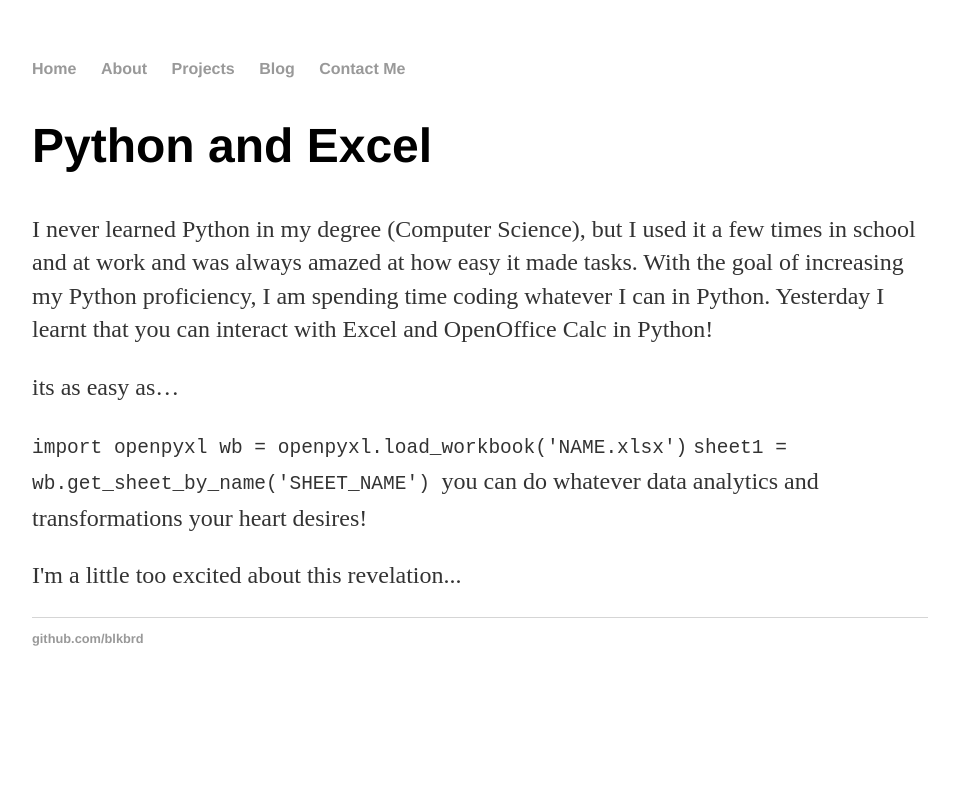
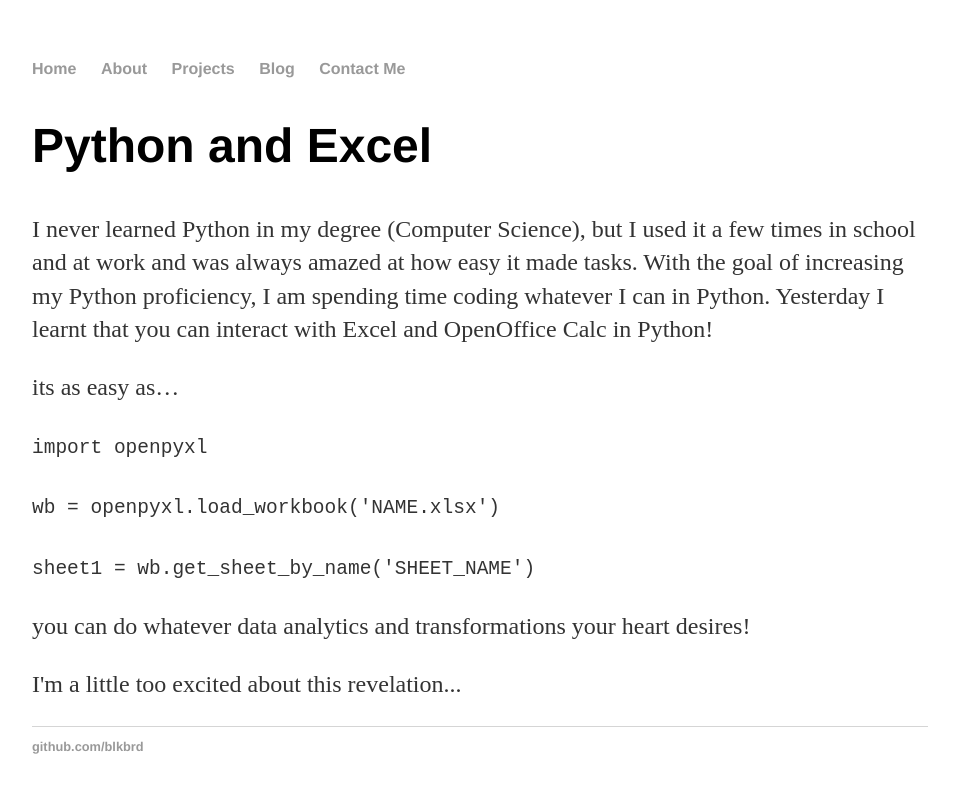
Before and after one commit to blkbrd/blkbrd.github.io, a Jekyll site: the page built from _posts/2017-11-25-Python-and-Excel.md, in a window 1280 px wide. Shown: the top 793 px of the page, without its empty margins (160-1119 px from the left). Built offline with Jekyll 4.4.1, drawn with Linux system fonts in a browser that asks for light colours.

Commit message:
i dont even...

```diff
--- a/_posts/2017-11-25-Python-and-Excel.md
+++ b/_posts/2017-11-25-Python-and-Excel.md
@@ -11,11 +11,13 @@ time coding whatever I can in Python. Yesterday I learnt that you can interact w
 its as easy as...
 <p>
   <code> import openpyxl </code>
-
+  <p>
   <code> wb = openpyxl.load_workbook('NAME.xlsx')</code>
-
+  <p>
   <code> sheet1 = wb.get_sheet_by_name('SHEET_NAME') </code>
 
+  <p>
+  <p>
   you can do whatever data analytics and transformations your heart desires!
 
 <p>
```
